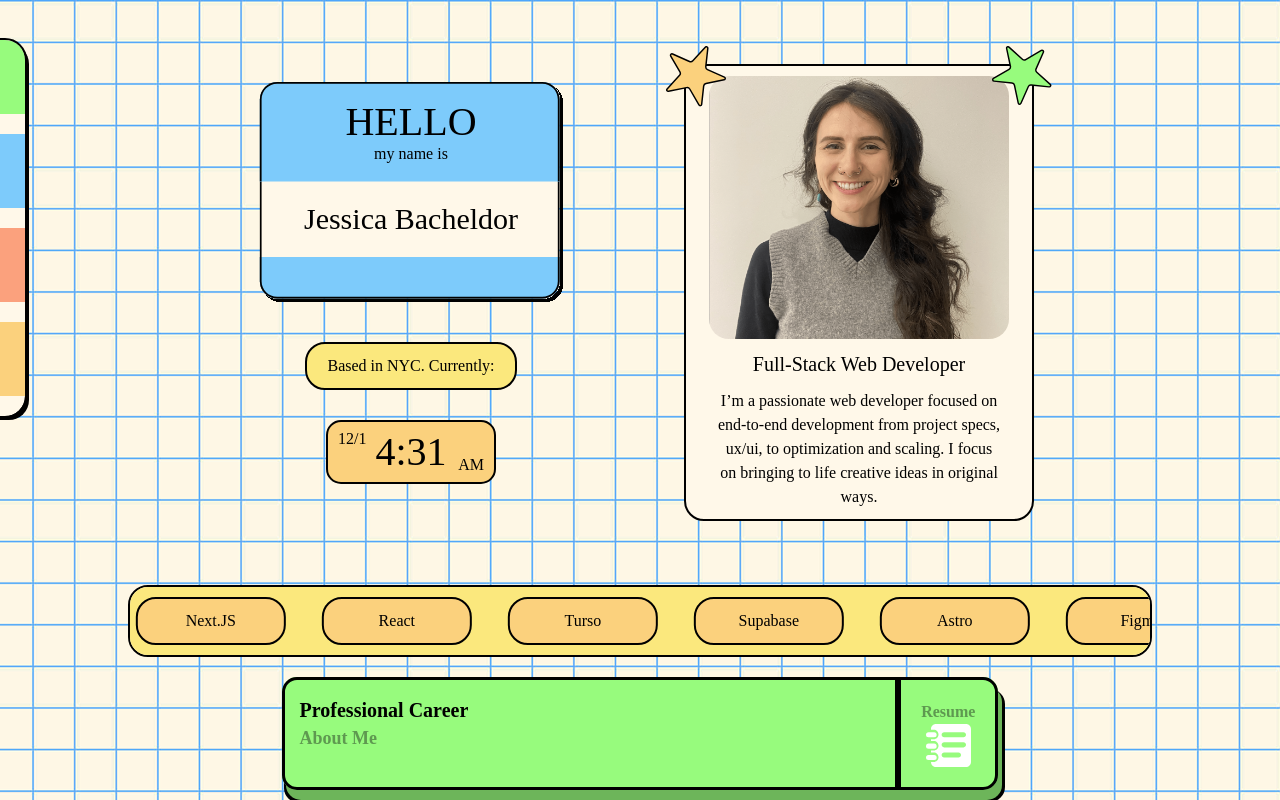
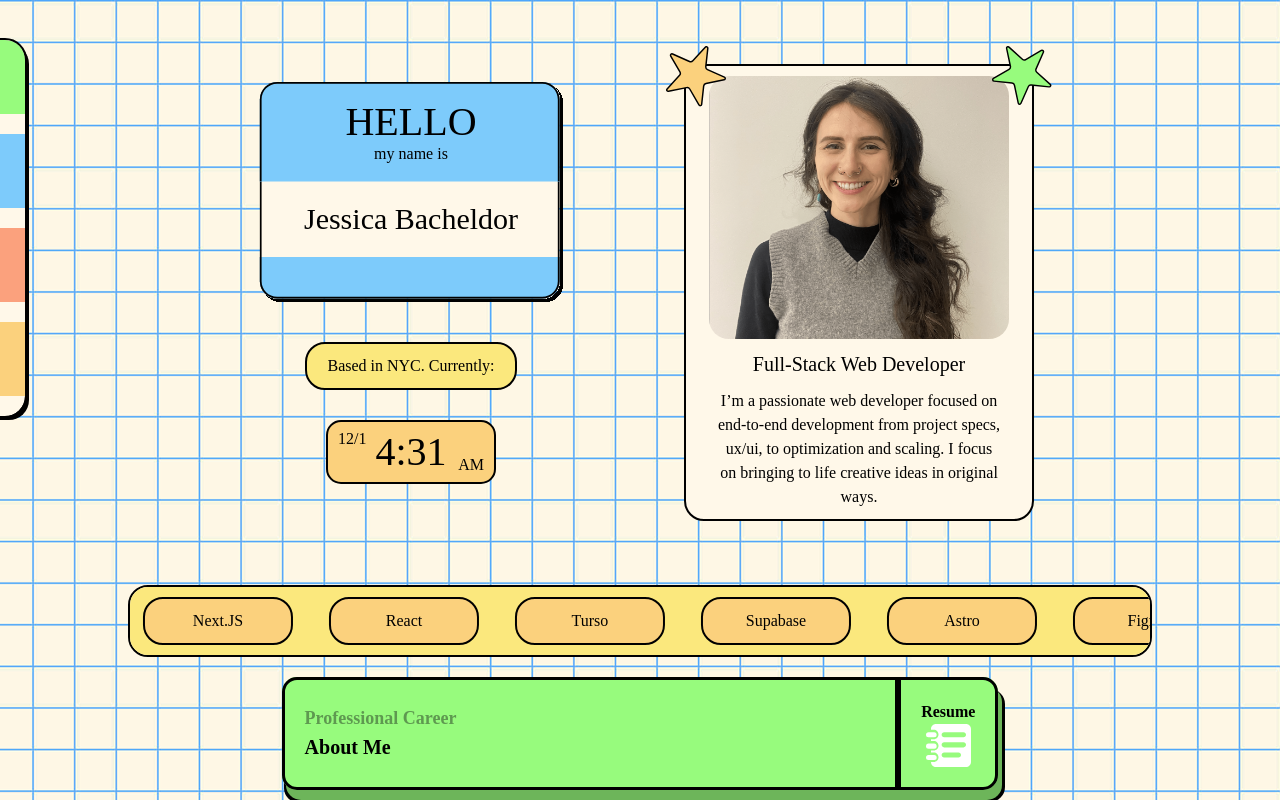
Before and after one commit to jbacheldor/neubrute-portfolio, a Next.js app: page / in a window 1280 px wide. Shown: the top 800 px of the page. Built offline with nearby package versions, Linux system fonts and the light colour scheme; a web font is replaced by a local one.

Commit message:
quick fixes

```diff
--- a/app/components/Contact.tsx
+++ b/app/components/Contact.tsx
@@ -41,7 +41,7 @@ const Contact:React.FC = () => {
 
     return (
         <div id="CONTACT">
-            <p id="cta">Looking to fill a fullstack or front-end web developer role? Fill out the form below and I'll send you an email shortly with next steps!</p>
+            {/* <p id="cta">Looking to fill a fullstack or front-end web developer role? Fill out the form below and I'll send you an email shortly with next steps!</p> */}
             <form onSubmit={(e)=>submitForm(e)}>
                 <h2>CONTACT</h2>
                 <label>
--- a/app/components/Welcome.tsx
+++ b/app/components/Welcome.tsx
@@ -63,10 +63,12 @@ const Welcome:React.FC = () => {
                     <div id="location">
                         Based in NYC. Currently:
                     </div>
+
                     <div id="clock">
                         <p id="egg">{time.month}/{time.day}</p>
                         <p id="time">{`${time.hour}:${time.minute}`}</p>
                         <p id="egg2">{time.pm ? 'PM' : 'AM'}</p>
+
                     </div>
                 </div>
                 <div id="intro-badge">
--- a/app/components/duolingo/Header.tsx
+++ b/app/components/duolingo/Header.tsx
@@ -5,11 +5,11 @@ const Header:React.FC = () => {
     return (
         <div id="ABOUT">
             <div id="header">
-                <span id="intro">Professional Career</span>
-                <span id="section" style={{fontSize: '18px'}}>About Me</span>
+                <span id="section" style={{fontSize: '18px'}}>Professional Career</span>
+                <span id="intro" >About Me</span>
             </div>
             <div id="resume-button">
-                <span id="section">Resume</span>
+                <span id="section" style={{color: 'black'}}>Resume</span>
                 <a target="_blank" href="/Jessica-Bacheldor-Resume.pdf">
                     <img src="/resume.svg" width={"45px"} height={"45px"}/>
                 </a>
@@ -35,6 +35,7 @@ const Header:React.FC = () => {
                 span#intro {
                     font-size: 20px;
                     color: black;
+
                 }
                 span#section {
                     color: #5E9950;
@@ -59,9 +60,10 @@ const Header:React.FC = () => {
                     display: flex;
                     flex-direction: column;
                     flex: 2;
-                    padding: 15px;
+                    padding: 20px;
                     border: 3px solid black;
                     border-radius: 15px 0 0 15px;
+                    justify-content: center;
                 }
                 #base {
                     width: 100%;
```
